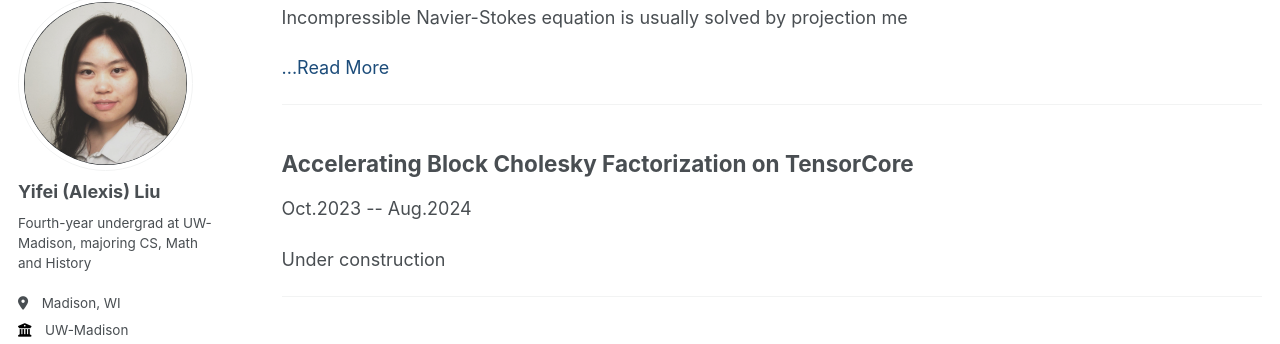
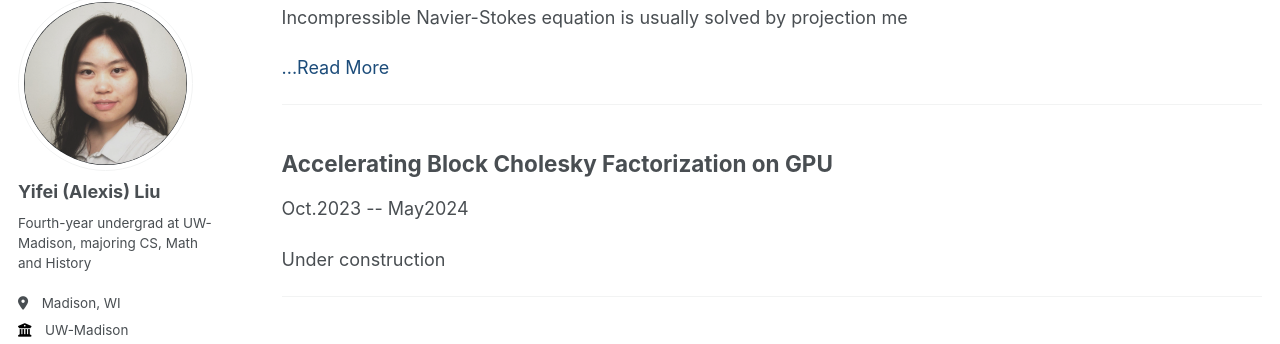
Before and after one commit to AlexisL321/AlexisL321.github.io, a Jekyll site: the page built from _pages/research.html, in a window 1280 px wide and 900 px high, scrolled down 718 px. Shown: the part 110-454 px from the top of the window. Built offline with Jekyll 4.4.1, drawn with Linux system fonts in a browser that asks for light colours.

Commit message:
small changes

```diff
--- a/_pages/research.html
+++ b/_pages/research.html
@@ -100,8 +100,8 @@ This research is mentored by Prof. Yukun Yue.
  </div><hr/>
 
 <div id="dense">
-<h2>Accelerating Block Cholesky Factorization on TensorCore</h2>
-<p>Oct.2023 -- Aug.2024</p>
+<h2>Accelerating Block Cholesky Factorization on GPU</h2>
+<p>Oct.2023 -- May2024</p>
 <div class="read-more-container" max-length="300">
 <p class="read-more-text">
 Under construction
```
Also changed, not shown: 1 other file.
